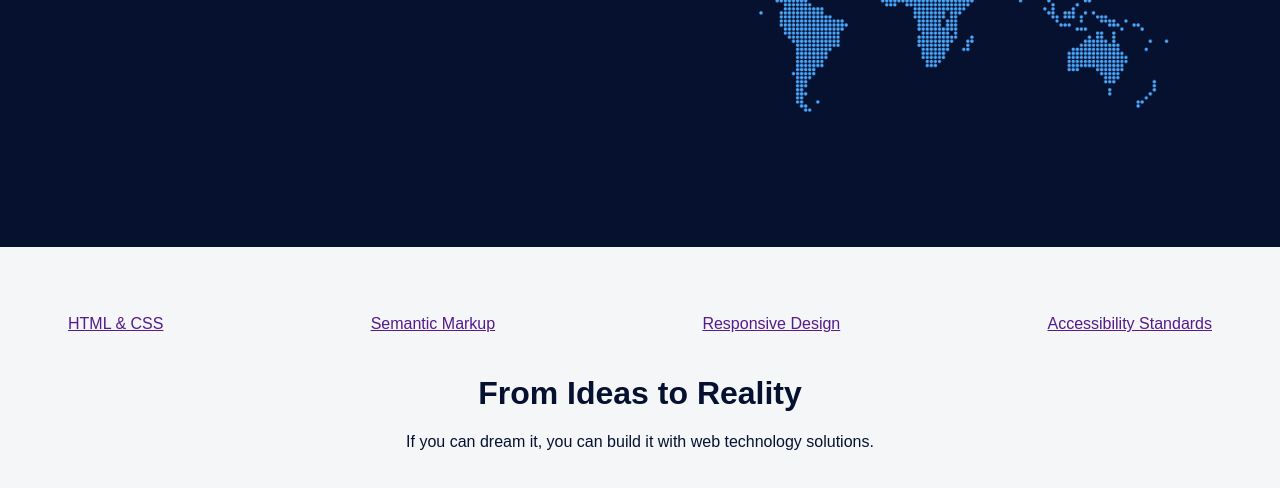
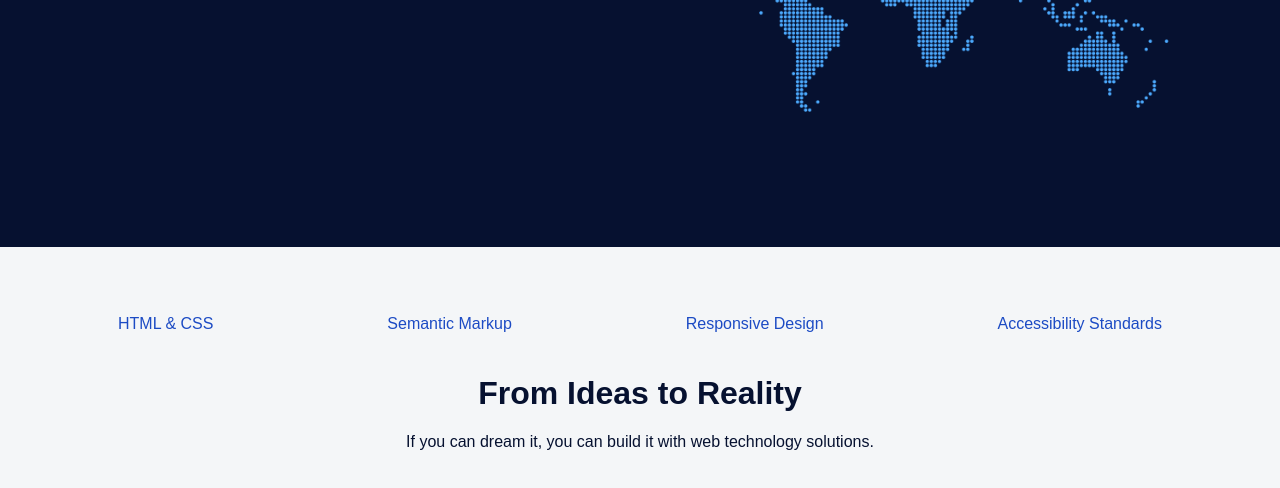
Before and after one commit to seasonofleaves/day2, a plain HTML site: page index.html in a window 1280 px wide. Shown: the part 380-868 px from the top of the page. Drawn offline with Linux system fonts and the light colour scheme.

Commit message:
Ok, now I did it

```diff
--- a/index.html
+++ b/index.html
@@ -41,11 +41,11 @@
   </div>
 
   <footer>
-    <div class="d-flex bottom spc-btw">
-      <a href="">HTML & CSS</a>
-      <a href="">Semantic Markup</a>
-      <a href="">Responsive Design</a>
-      <a href="">Accessibility Standards</a>
+    <div class="d-flex spc-btw">
+      <a class="bottom" href="">HTML & CSS</a>
+      <a class="bottom" href="">Semantic Markup</a>
+      <a class="bottom" href="">Responsive Design</a>
+      <a class="bottom" href="">Accessibility Standards</a>
     </div>
     <h1>From Ideas to Reality</h1>
     <p>If you can dream it, you can build it with web technology solutions.</p>
--- a/style.css
+++ b/style.css
@@ -62,6 +62,7 @@ footer {
 
 a {
   margin: 20px;
+  text-decoration: none;
 }
 
 a.top {
@@ -71,8 +72,8 @@ a.top {
 
 a.bottom {
   color: var(--lblue);
-  padding-left: 70px;
-  padding-right: 70px;
+  padding-left: 50px;
+  padding-right: 50px;
 }
 
 .spc-btw {
```
